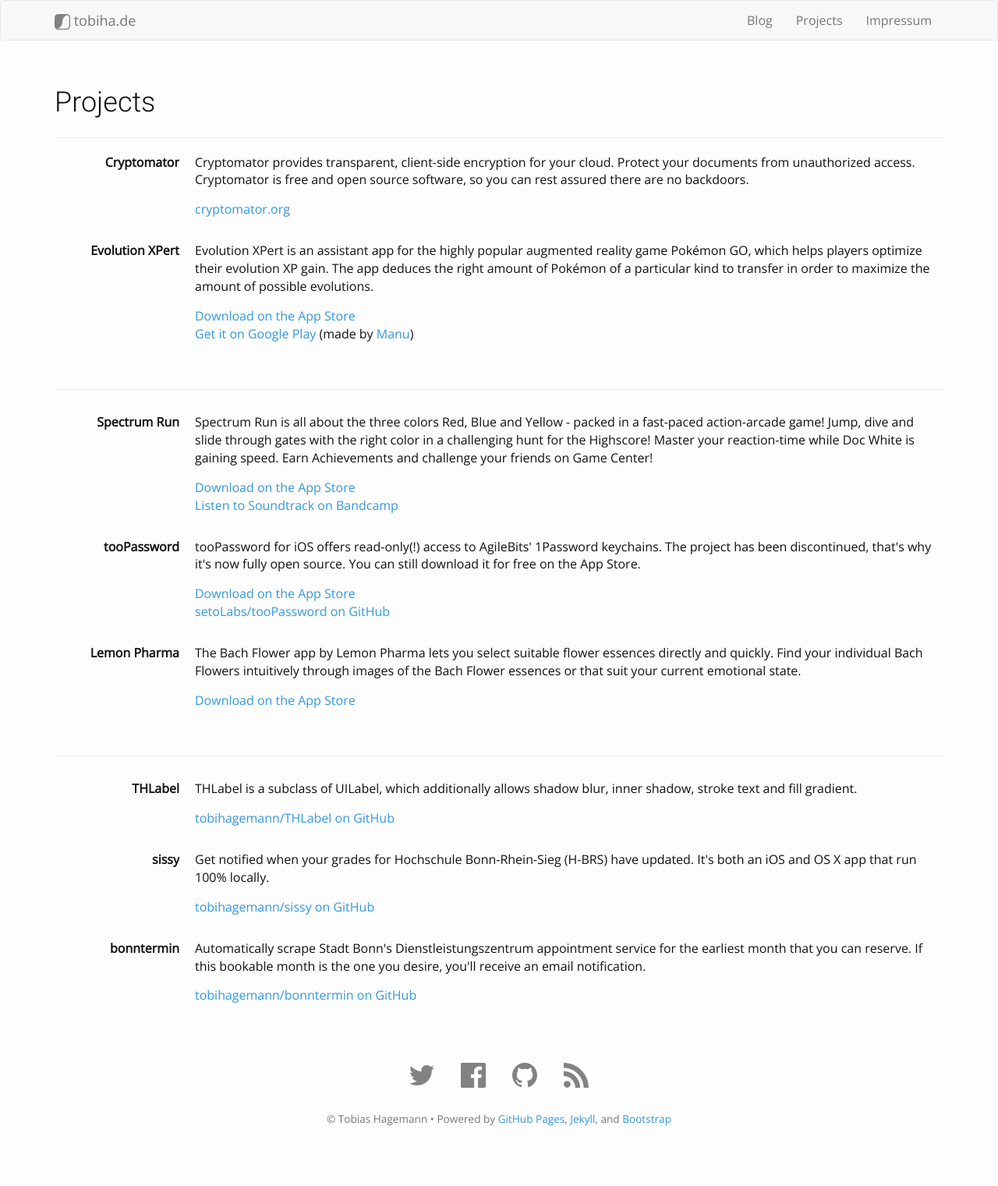
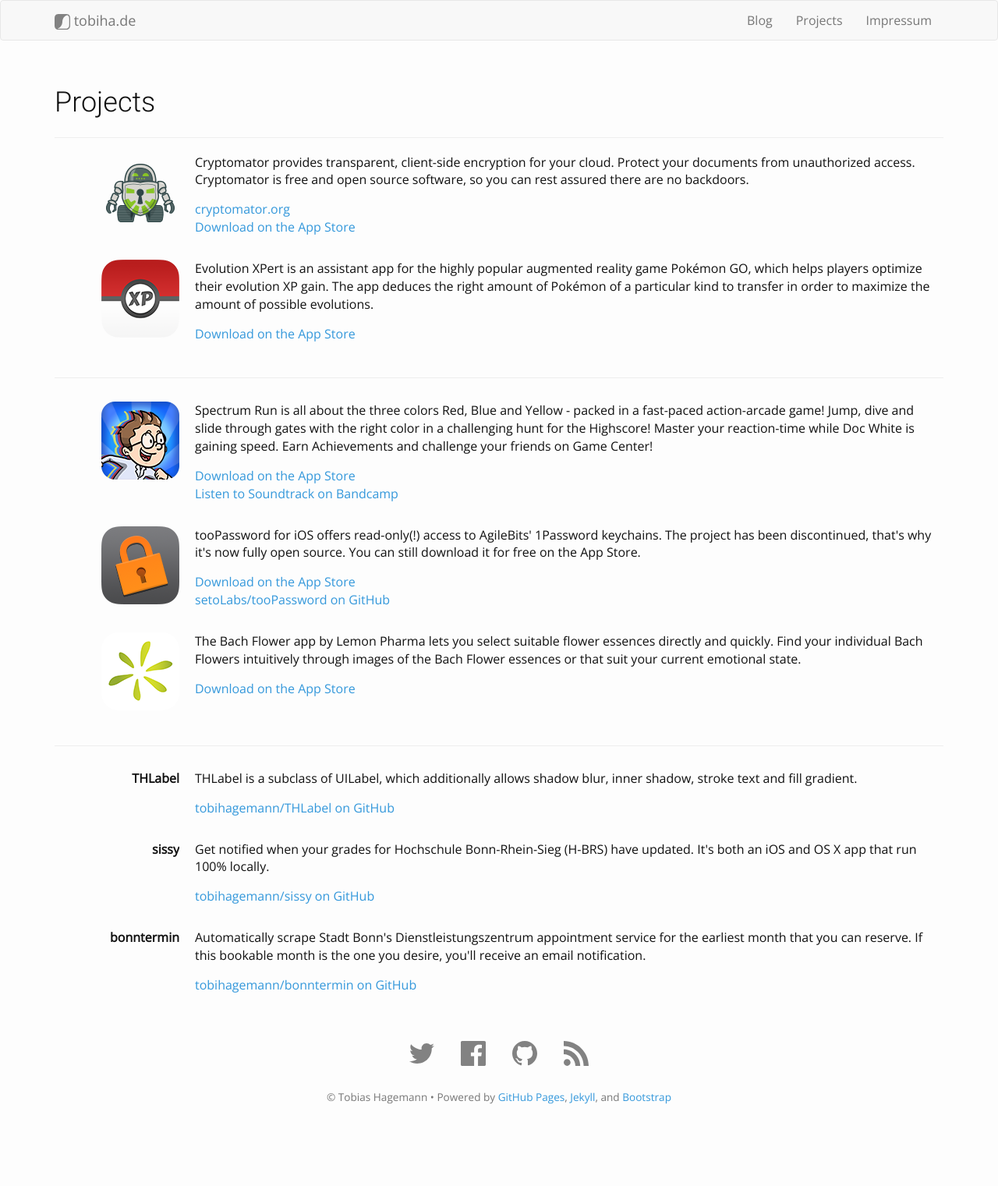
Before and after one commit to tobihagemann/tobihagemann.github.io, a Jekyll site: the page built from projects.html, in a window 1280 px wide. Shown: the whole page at 78% size. Built offline with Jekyll 4.4.1, drawn with Linux system fonts in a browser that asks for light colours; after the commit the page ends 1492 px from its top, so only the background shows below that.

Commit message:
Updated projects

```diff
--- a/_sass/_layout.scss
+++ b/_sass/_layout.scss
@@ -2,7 +2,7 @@
  * Basic
  */
 .post {
-  padding-bottom: $spacing-unit / 2;
+  margin-bottom: $spacing-unit / 2;
 }
 
 .thumbnail-left {
--- /dev/null
+++ b/css/projects.scss
@@ -0,0 +1,23 @@
+---
+# front matter to make sure, jekyll translates this scss file
+---
+@charset "utf-8";
+@import "variables";
+
+dt {
+  margin-bottom: $spacing-unit/2;
+  @media (max-width: 767px) {
+    text-align: center;
+  }
+
+  > img {
+    @media (min-width: 768px) {
+      float: right!important;
+    }
+    @media (max-width: 767px) {
+      display: block;
+      margin-right: auto;
+      margin-left: auto;
+    }
+  }
+}
--- a/projects.html
+++ b/projects.html
@@ -2,34 +2,35 @@
 layout: page
 title: Projects
 permalink: /projects/
+stylesheets: ['/css/projects.css']
 ---
 <dl class="dl-horizontal">
-  <dt><strong>Cryptomator</strong></dt>
+  <dt><img src="/assets/projects/cryptomator.png" srcset="/assets/projects/cryptomator.png 1x, /assets/projects/cryptomator@2x.png 2x" class="img-responsive"/></dt>
   <dd class="post">
     <p>Cryptomator provides transparent, client-side encryption for your cloud. Protect your documents from unauthorized access. Cryptomator is free and open source software, so you can rest assured there are no backdoors.</p>
-    <p><a href="https://cryptomator.org/">cryptomator.org</a></p>
+    <p><a href="https://cryptomator.org/">cryptomator.org</a><br/><a href="https://itunes.apple.com/app/id953086535">Download on the App Store</a></p>
   </dd>
-  <dt><strong>Evolution XPert</strong></dt>
+  <dt><img src="/assets/projects/evolution-xpert.png" srcset="/assets/projects/evolution-xpert.png 1x, /assets/projects/evolution-xpert@2x.png 2x" class="img-responsive"/></dt>
   <dd class="post">
     <p>Evolution XPert is an assistant app for the highly popular augmented reality game Pokémon GO, which helps players optimize their evolution XP gain. The app deduces the right amount of Pokémon of a particular kind to transfer in order to maximize the amount of possible evolutions.</p>
-    <p><a href="https://itunes.apple.com/app/id1135176839">Download on the App Store</a><br/><a href="https://play.google.com/store/apps/details?id=de.manuel_kehl.evo_xpert">Get it on Google Play</a> (made by <a href="http://manuel-kehl.de/">Manu</a>)</p>
+    <p><a href="https://itunes.apple.com/app/id1135176839">Download on the App Store</a></p>
   </dd>
 </dl>
 
 <hr/>
 
 <dl class="dl-horizontal">
-  <dt><strong>Spectrum Run</strong></dt>
+  <dt><img src="/assets/projects/spectrum-run.png" srcset="/assets/projects/spectrum-run.png 1x, /assets/projects/spectrum-run@2x.png 2x" class="img-responsive"/></dt>
   <dd class="post">
     <p>Spectrum Run is all about the three colors Red, Blue and Yellow - packed in a fast-paced action-arcade game! Jump, dive and slide through gates with the right color in a challenging hunt for the Highscore! Master your reaction-time while Doc White is gaining speed. Earn Achievements and challenge your friends on Game Center!</p>
     <p><a href="https://itunes.apple.com/app/id516387678">Download on the App Store</a><br/><a href="https://tobiha.bandcamp.com/album/spectrum-run">Listen to Soundtrack on Bandcamp</a></p>
   </dd>
-  <dt><strong>tooPassword</strong></dt>
+  <dt><img src="/assets/projects/toopassword.png" srcset="/assets/projects/toopassword.png 1x, /assets/projects/toopassword@2x.png 2x" class="img-responsive"/></dt>
   <dd class="post">
     <p>tooPassword for iOS offers read-only(!) access to AgileBits' 1Password keychains. The project has been discontinued, that's why it's now fully open source. You can still download it for free on the App Store.</p>
     <p><a href="https://itunes.apple.com/app/id596958240">Download on the App Store</a><br/><a href="https://github.com/setoLabs/tooPassword">setoLabs/tooPassword on GitHub</a></p>
   </dd>
-  <dt><strong>Lemon Pharma</strong></dt>
+  <dt><img src="/assets/projects/lemon-pharma.png" srcset="/assets/projects/lemon-pharma.png 1x, /assets/projects/lemon-pharma@2x.png 2x" class="img-responsive"/></dt>
   <dd class="post">
     <p>The Bach Flower app by Lemon Pharma lets you select suitable flower essences directly and quickly. Find your individual Bach Flowers intuitively through images of the Bach Flower essences or that suit your current emotional state.</p>
     <p><a href="https://itunes.apple.com/app/id889650118">Download on the App Store</a></p>
```
Also changed, not shown: assets/projects/cryptomator.png (added), assets/projects/cryptomator@2x.png (added), assets/projects/evolution-xpert.png (added), assets/projects/evolution-xpert@2x.png (added), assets/projects/lemon-pharma.png (added), assets/projects/lemon-pharma@2x.png (added), assets/projects/spectrum-run.png (added), assets/projects/spectrum-run@2x.png (added), assets/projects/toopassword.png (added), assets/projects/toopassword@2x.png (added).
